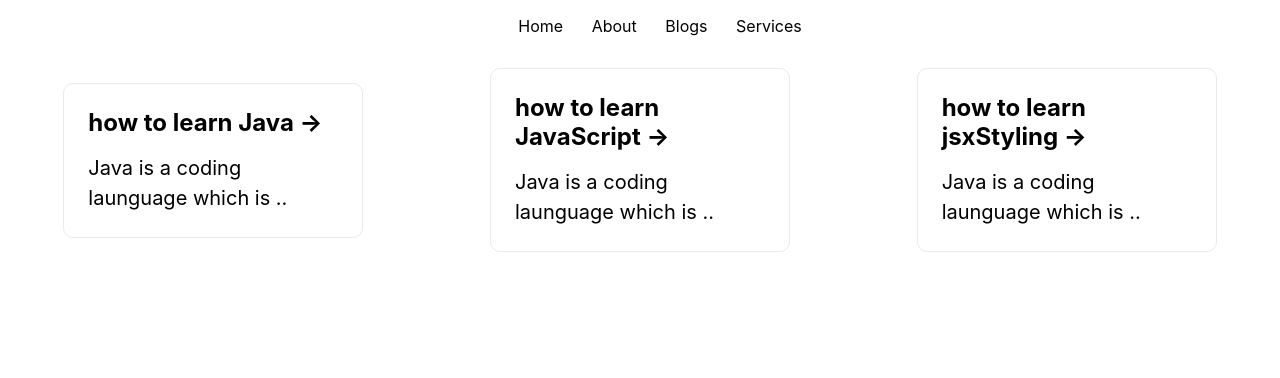
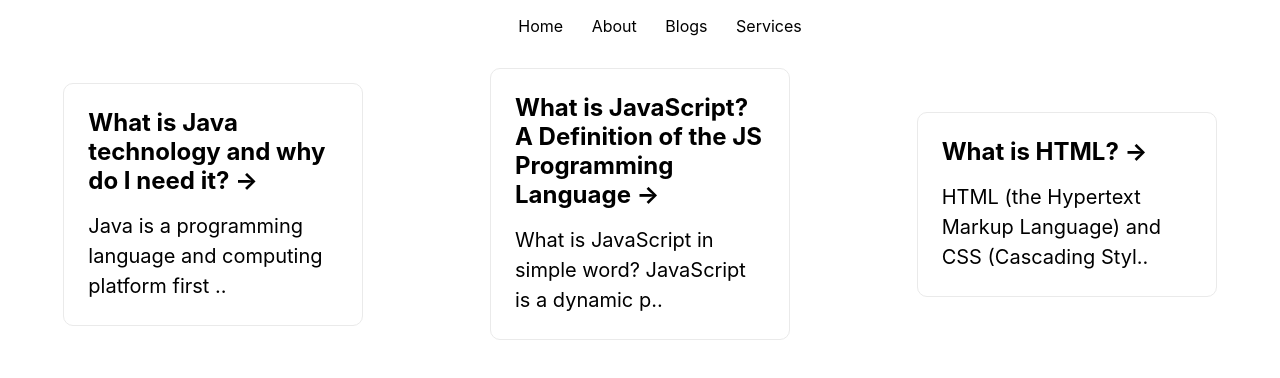
Before and after one commit to AartiJakhar/blogging-next-app, a Next.js app: page /blog/blog in a window 1280 px wide. Shown: the top 378 px of the page. Built offline with nearby package versions, Linux system fonts and the light colour scheme.

Commit message:
Changed into static side

```diff
--- a/blogdata/how-to-learn-java.json
+++ b/blogdata/how-to-learn-java.json
@@ -1,7 +1,8 @@
 {
-    "title":"how to learn Java",
-    "description":"Java is a coding launguage which is  ",
-    "content":"ava is a coding launguage which is the most need full one",
-    "author":"Harry bhai",
+    "title":"What is Java technology and why do I need it?",
+    "description":"Java is a programming language and computing platform first released by Sun Microsystems in 1995. It has evolved from humble beginnings to power a large share of today’s digital world, by providing the reliable platform upon which many services and applications are built. New, innovative products and digital services designed for the future continue to rely on Java, as well.",
+    "content":"While most modern Java applications combine the Java runtime and application together, there are still many applications and even some websites that will not function unless you have a desktop Java installed. Java.com, this website, is intended for consumers who may still require Java for their desktop applications – specifically applications targeting Java 8. Developers as well as users that would like to learn Java programming should visit the dev.java website instead and business users should visit oracle.com/java for more information.",
+    "author":"Aarti Jakhar",
+    "metadesc":"Java is a programming language and computing platform first released by Sun Microsystems in 1995. It has evolved from humble beginnings to power a large share of today’s digital world, by providing the reliable platform upon which many services and applications are built.",
     "slug":"how-to-learn-java"
 }
--- a/blogdata/how-to-learn-javaScript.json
+++ b/blogdata/how-to-learn-javaScript.json
@@ -1,7 +1,8 @@
 {
-    "title":"how to learn JavaScript",
-    "description":"Java is a coding launguage which is  ",
-    "content":"ava is a coding launguage which is the most need full one",
-    "author":"Harry bhai",
+    "title":"What is JavaScript? A Definition of the JS Programming Language",
+    "description":"What is JavaScript in simple word? JavaScript is a dynamic programming language that's used for web development, in web applications, for game development, and lots more. It allows you to implement dynamic features on web pages that cannot be done with only HTML and CSS.",
+    "content":"Many browsers use JavaScript as a scripting language for doing dynamic things on the web. Any time you see a click-to-show dropdown menu, extra content added to a page, and dynamically changing element colors on a page, to name a few features, you're seeing the effects of JavaScript.",
+    "author":"Aarti Jakhar",
+    "metadesc":"What is JavaScript in simple word? JavaScript is a dynamic programming language that's used for web development, in web applications, for game development, and lots more. It allows you to implement dynamic features on web pages that cannot be done with only HTML and CSS.",
     "slug":"how-to-learn-JavaScript"
 }
--- a/blogdata/how-to-learn-jsxStyling.json
+++ /dev/null
@@ -1,7 +0,0 @@
-{
-    "title":"how to learn jsxStyling",
-    "description":"Java is a coding launguage which is  ",
-    "content":"ava is a coding launguage which is the most need full one",
-    "author":"Harry bhai",
-    "slug":"how-to-learn-jsxStyling"
-}
--- /dev/null
+++ b/blogdata/what-is-HTML.json
@@ -0,0 +1,8 @@
+{
+    "title":"What is HTML?",
+    "description":"<h2 id=\"whathtml\"><a href=\"https:\/\/www.w3.org\/html\/\">HTML<\/a>&nbsp;(the Hypertext Markup Language) and&nbsp;<a href=\"https:\/\/www.w3.org\/Style\/CSS\/\">CSS<\/a>&nbsp;(Cascading Style Sheets) are two of the core technologies for building Web pages. HTML provides the&nbsp;<em>structure<\/em>&nbsp;of the page, CSS the (visual and aural)&nbsp;<em>layout,<\/em>&nbsp;for a variety of devices. Along with&nbsp;<a href=\"https:\/\/www.w3.org\/standards\/webdesign\/graphics\">graphics<\/a>&nbsp;and&nbsp;<a href=\"https:\/\/www.w3.org\/standards\/webdesign\/script\">scripting<\/a>, HTML and CSS are the basis of building Web pages and&nbsp;Web Applications. Learn more below about:<\/h2>  ",
+    "content":"<h2 id=\"whathtml\">What is HTML?<\/h2><p><a href=\"https:\/\/www.w3.org\/html\/\">HTML<\/a>&nbsp;is the language for describing the structure of Web pages. HTML gives authors the means to:<\/p><ul class=\"show_items\"><li>Publish online documents with headings, text, tables, lists, photos, etc.<\/li><li>Retrieve online information via hypertext links, at the click of a button.<\/li><li>Design forms for conducting transactions with remote services, for use in searching for information, making reservations, ordering products, etc.<\/li><li>Include spread-sheets, video clips, sound clips, and other applications directly in their documents.<\/li><\/ul><p>With HTML, authors describe the structure of pages using&nbsp;<em>markup.<\/em>&nbsp;The&nbsp;<em>elements<\/em>&nbsp;of the language label pieces of content such as &ldquo;paragraph,&rdquo; &ldquo;list,&rdquo; &ldquo;table,&rdquo; and so on.<\/p><h3>What is XHTML?<\/h3><p>XHTML is a variant of HTML that uses the syntax of&nbsp;<a href=\"https:\/\/www.w3.org\/standards\/xml\/core\">XML<\/a>, the Extensible Markup Language. XHTML has all the same elements (for paragraphs, etc.) as the HTML variant, but the syntax is slightly different. Because XHTML is an XML application, you can use other XML tools with it (such as&nbsp;<a href=\"https:\/\/www.w3.org\/standards\/xml\/transformation\">XSLT,<\/a>&nbsp;a language for transforming XML content).<\/p>",
+    "metadesc":"HTML (the Hypertext Markup Language) and CSS (Cascading Style Sheets) are two of the core technologies for building Web pages.",
+    "author":"Aarti Jakhar",
+    "slug":"what-is-HTML"
+}
--- a/next.config.js
+++ b/next.config.js
@@ -2,6 +2,7 @@
 const nextConfig = {
   reactStrictMode: true,
   swcMinify: true,
+  trailingSlash:true, //for avoid path.html to path / only in out deirectory
 }
 
 module.exports = nextConfig
--- a/package.json
+++ b/package.json
@@ -6,7 +6,8 @@
     "dev": "next dev",
     "build": "next build",
     "start": "next start",
-    "lint": "next lint"
+    "lint": "next lint",
+    "export": "next build && next export"
   },
   "dependencies": {
     "@types/node": "18.11.9",
--- a/pages/blog/blog.tsx
+++ b/pages/blog/blog.tsx
@@ -1,13 +1,14 @@
 import React, { useEffect, useState } from "react";
 import styles from "../../styles/Home.module.css"
 import Link from "next/link";
+import * as fs from 'fs'
 const  blog=(props:any)=> {
   console.log("hello")
 const [blogs, setBlogs] = useState(props.allBlogs);
+// console.log(props.allBlogs)
+// useEffect(() => {
 
-  // useEffect(() => {
-
-  // }, [])
+//   }, [])
   return (
     <div style={{display:"flex",justifyContent:"space-around"}}>
 
@@ -15,7 +16,7 @@ const [blogs, setBlogs] = useState(props.allBlogs);
       return  <div key={e.slug}
       className={styles.grid} style={{margin:"auto"}}> <Link href={`/blog/blogpost/${e.slug}`} className={styles.card}>
       <h2>{e.title} &rarr;</h2>
-      <p>{e.description.slice(0,60)}..</p>
+      <p>{e.metadesc.slice(0,60)}..</p>
     </Link>
 </div>;
     })}
@@ -25,17 +26,22 @@ const [blogs, setBlogs] = useState(props.allBlogs);
   );
 }
 
-export async function getServerSideProps(context:any) {
+export async function getStaticProps(context:any) {
+  let data = await fs.promises.readdir("blogdata");
+  let myFiles;
+  let allBlogs =[];
 
-   const data = await fetch("http://localhost:3000/api/blogs")
-   const allBlogs = await data.json();
-
-
+for (let index = 0; index < data.length; index++) {
+ const element = data[index];
+ myFiles=await  fs.promises.readFile(`blogdata/${element}`,'utf-8')
+allBlogs.push(JSON.parse(myFiles))
+console.log(allBlogs)
+// console.log(allBlogs)
       // setBlogs(parsed)
 
+    }
     return {props : {allBlogs},}
 }
-
 export default blog;
 
 // http://localhost:3000/api/getblog?slug=how-to-learn-java
```
Also changed, not shown: pages/basicPages/about.tsx (+6 -2 lines), pages/blog/blogpost/[slug].tsx (+31 -23 lines), pages/index.tsx (+6 -4 lines).
